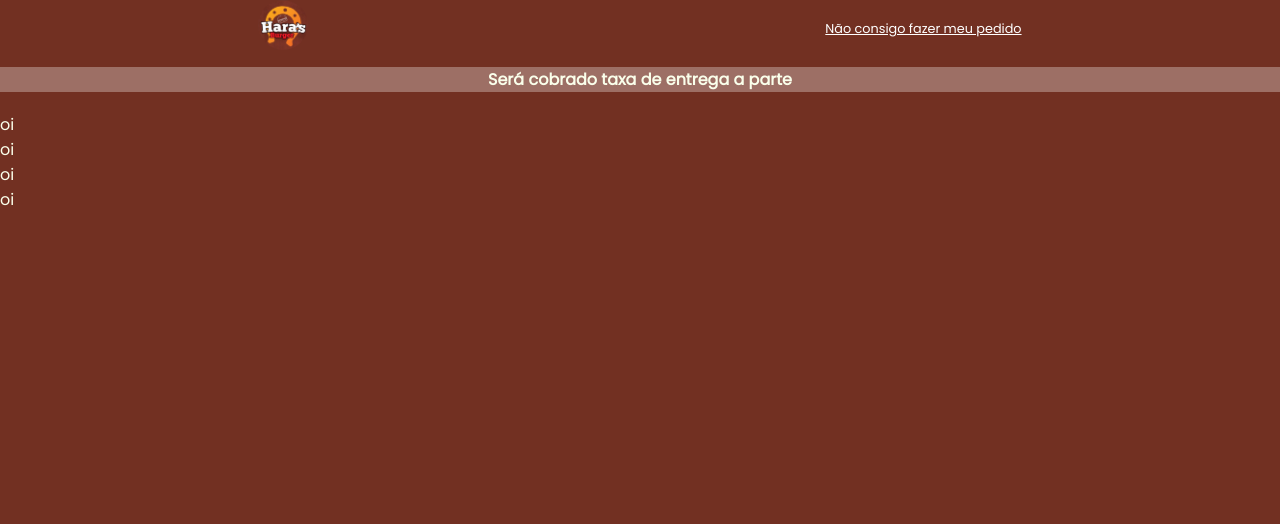
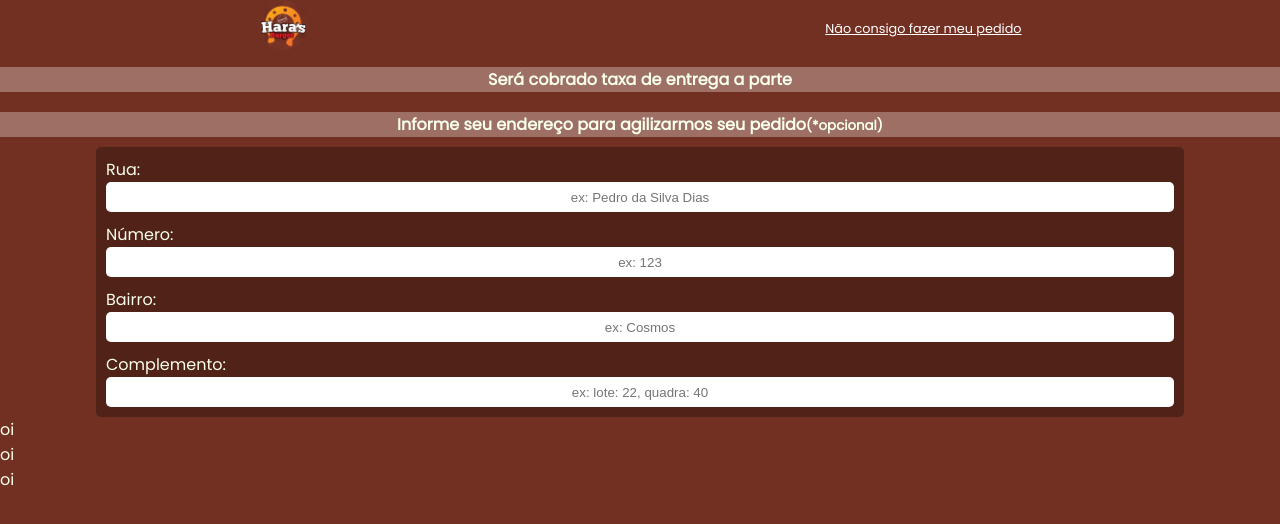
Before and after one commit to MoisesSantana/harasBurger, a Next.js app: page /carrinho in a window 1280 px wide. Shown: the top 524 px of the page. Built offline with nearby package versions, Linux system fonts and the light colour scheme.

Commit message:
componente Endereço estruturado e estilizado

```diff
--- a/src/components/Endereco.tsx
+++ b/src/components/Endereco.tsx
@@ -1,9 +1,45 @@
 import React from 'react';
+import EnderecoContainer from '../styles/components/EnderecoComponent';
 
 const Endereco: React.FC = () => (
-  <div>
-    oi
-  </div>
+  <EnderecoContainer>
+    <label htmlFor="rua">
+      Rua:
+      <input
+        type="text"
+        name="rua"
+        id="rua"
+        placeholder="ex: Pedro da Silva Dias"
+      />
+    </label>
+    <label htmlFor="numero">
+      Número:
+      <input
+        type="text"
+        name="numero"
+        id="numero"
+        placeholder="ex: 123"
+      />
+    </label>
+    <label htmlFor="bairro">
+      Bairro:
+      <input
+        type="text"
+        name="bairro"
+        id="bairro"
+        placeholder="ex: Cosmos"
+      />
+    </label>
+    <label htmlFor="complemento">
+      Complemento:
+      <input
+        type="text"
+        name="complemento"
+        id="complemento"
+        placeholder="ex: lote: 22, quadra: 40"
+      />
+    </label>
+  </EnderecoContainer>
 );
 
 export default Endereco;
--- a/src/pages/carrinho.tsx
+++ b/src/pages/carrinho.tsx
@@ -12,6 +12,10 @@ const Carrinho: React.FC = () => (
     <Header />
     <h4>Será cobrado taxa de entrega a parte</h4>
     <Pedidos />
+    <h4>
+      Informe seu endereço para agilizarmos seu pedido
+      <small>&#40;&#42;opcional&#41;</small>
+    </h4>
     <Endereco />
     <Pagamento />
     <BotaoVoltar />
--- /dev/null
+++ b/src/styles/components/EnderecoComponent.ts
@@ -0,0 +1,26 @@
+import style from 'styled-components';
+
+const EnderecoContainer = style.form`
+  background-color: rgba(0, 0, 0, 0.3);
+  border-radius: 5px;
+  display: flex;
+  flex-direction: column;
+  gap: 10px;
+  margin: auto;
+  padding: 10px;
+  width: 85%;
+
+  label {
+    display: flex;
+    flex-direction: column;
+
+    input {
+      border: none;
+      border-radius: 5px;
+      height: 30px;
+      text-align: center;
+    }
+  }
+`;
+
+export default EnderecoContainer;
```
